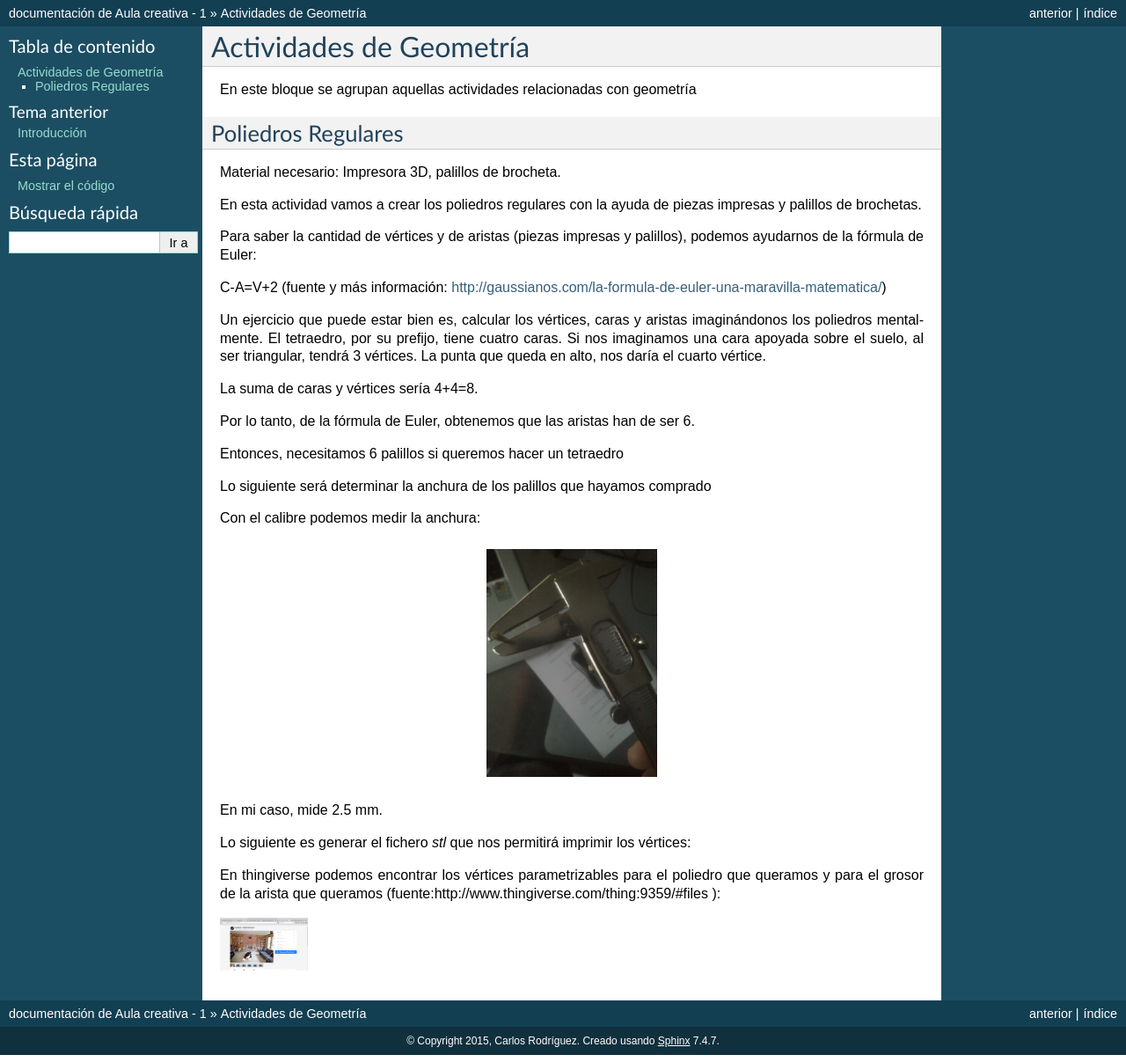
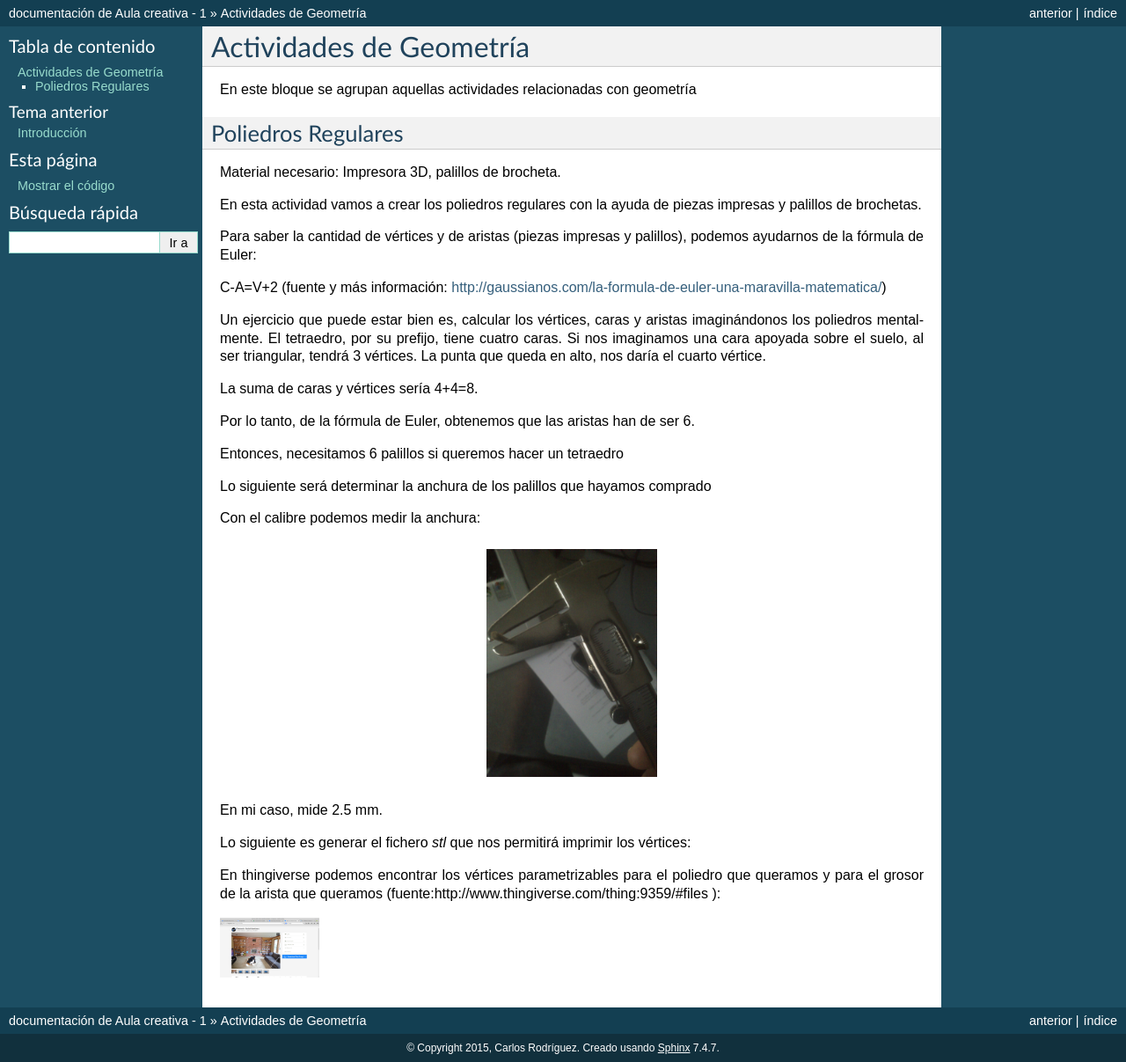
Before and after one commit to es3a10/aula_creativa, a Sphinx documentation site: the page built from docs/geometria.rst, in a window 1280 px wide. Shown: the whole page at 88% size. Built offline with Sphinx 7.4.7, drawn with Linux system fonts in a browser that asks for light colours.

Commit message:
poliedros

```diff
--- a/docs/geometria.rst
+++ b/docs/geometria.rst
@@ -37,4 +37,4 @@ Lo siguiente es generar el fichero `stl` que nos permitirá imprimir los vértic
 En thingiverse podemos encontrar los vértices parametrizables para el poliedro que queramos y para el grosor de la arista que queramos (fuente:http://www.thingiverse.com/thing:9359/#files ):
 
 .. image:: ./images/poliedros_thingiverse.png
-    :width: 100 px
+    :width: 3 cm
```
